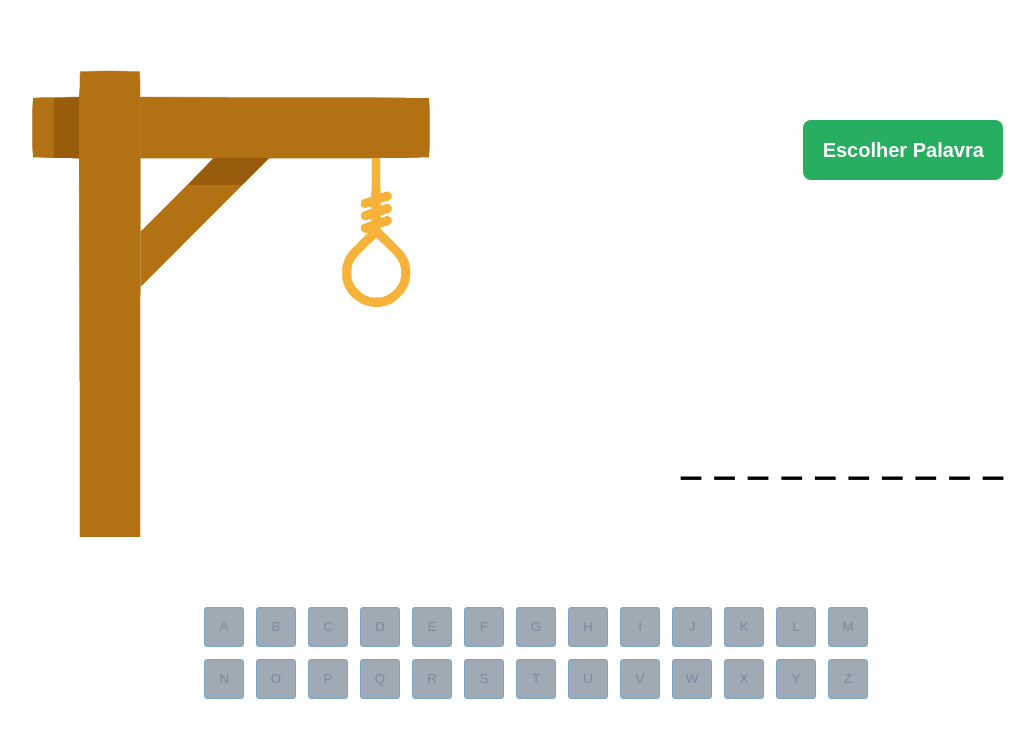
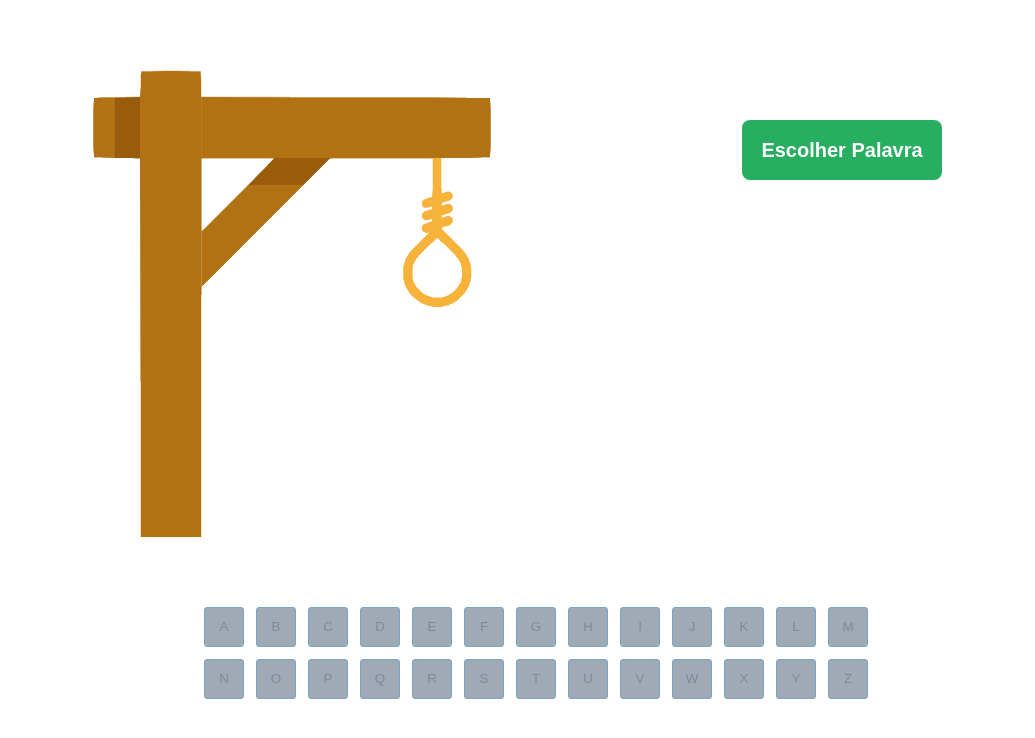
Before and after one commit to BiancaDias/JogoDaForca, a React (Create React App) app: page / in a window 1280 px wide. Shown: the top 738 px of the page, without its empty margins (98-1133 px from the left). Built offline with nearby package versions, Linux system fonts and the light colour scheme.

Commit message:
Botão 'escolher palavra' finalizado

```diff
--- a/src/components/App.js
+++ b/src/components/App.js
@@ -12,20 +12,30 @@ import forca5 from "../assets/forca5.png";
 import forca6 from "../assets/forca6.png";
 
 export default function App() {
+  const [aparecerNaTela, setAparecerNaTela] = useState("");
+  const [habilitarTeclas, setHabilitarTeclas] = useState(true);
+  const [classeTeclado, setClasseTeclado] = useState("desabilitado");
+  const [erros, setErros] = useState(0);
+  const [imagem, setImagem] = useState(forca0)
+  function iniciar(){
+    const posicaoNovaPalavra = Math.round(Math.random() * palavras.length)
+    const novaPalavra = palavras[posicaoNovaPalavra]
+    console.log(novaPalavra);
+    let tracos= " _";
+    setAparecerNaTela(tracos.repeat(novaPalavra.length));
+    setHabilitarTeclas(false);
+    setClasseTeclado("habilitado");
+    setErros(0);
+  }
 
-  const posicaoNovaPalavra = Math.round(Math.random() * palavras.length)
-  const novaPalavra = palavras[posicaoNovaPalavra]
-  console.log(novaPalavra);
-  let tracos= " _";
-    const [aparecerNaTela, setAparecerNaTela] = useState(tracos.repeat(novaPalavra.length));
-    //let mudanca = aparecerNaTela;
-    // mudanca[2] = "A"
-    // setAparecerNaTela(mudanca)
+  function jogar(){
+    alert("funciona")
+  }
 
   return (
     <div className="corpoJogo">
-      <Jogo imagem={forca0} palavra={aparecerNaTela}/>
-      <Letras/>
+      <Jogo imagem={imagem} palavra={aparecerNaTela} iniciaJogo={iniciar}/>
+      <Letras habilitado={habilitarTeclas} classe = {classeTeclado} jogar={jogar}/>
     </div>
   );
 }
--- a/src/components/Jogo.js
+++ b/src/components/Jogo.js
@@ -1,13 +1,10 @@
 export default function Jogo(props){
-    function iniciaJogo(){
-
-    }
 
     return(
         <div className="jogo">
             <img alt="imagem-forca" src={props.imagem}/>
             <div className="iniciaJogo">
-                <button onClick={iniciaJogo}> Escolher Palavra</button>
+                <button onClick={props.iniciaJogo}> Escolher Palavra</button>
                 <p>{props.palavra}</p>
             </div>
         </div>
--- a/src/components/Letras.js
+++ b/src/components/Letras.js
@@ -1,11 +1,11 @@
-export default function Letras(){
+export default function Letras(props){
     const alfabeto = ["a", "b", "c", "d", "e", "f", "g", "h", "i", "j", "k", "l",
     "m", "n", "o", "p", "q", "r", "s", "t", "u", "v", "w", "x", "y", "z"];
     const alfabetoMaiusculo = alfabeto.map(letras => letras.toUpperCase())
 
     return (
         <div className="alfabeto">
-            {alfabetoMaiusculo.map(letras => <button key={letras} className="desabilitado" disabled>{letras}</button>)}
+            {alfabetoMaiusculo.map(letras => <button onClick={props.jogar} key={letras} disabled={props.habilitado} className={props.classe}>{letras} </button>)}
         </div>
     )
 }
```
